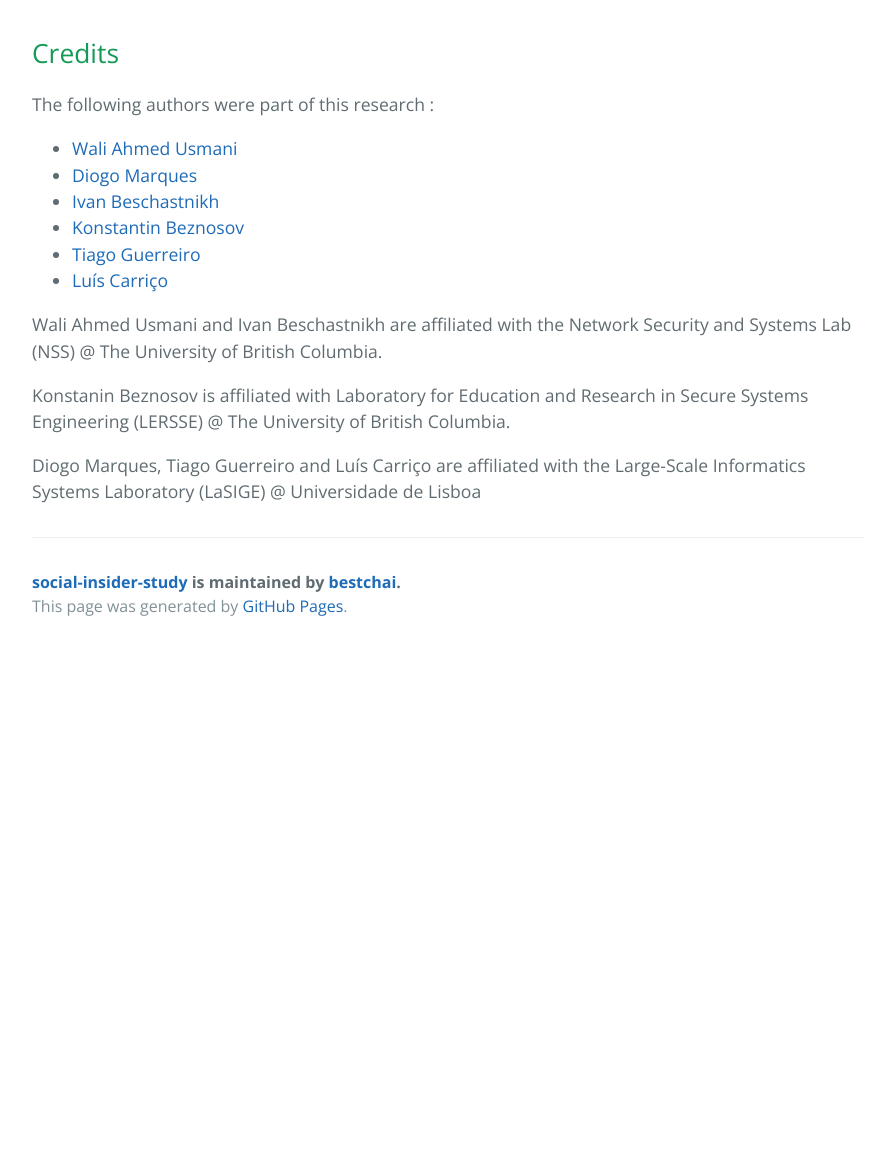
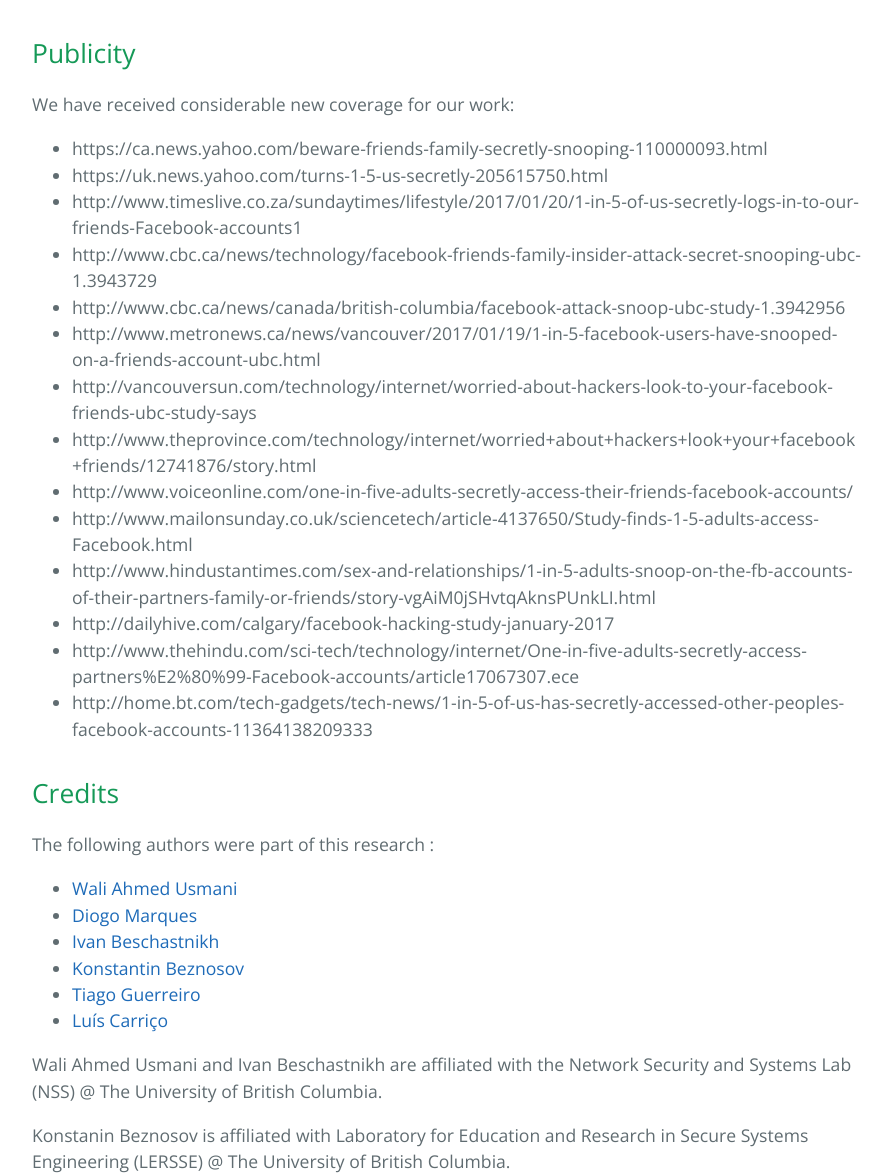
Before and after one commit to bestchai/social-insider-study, a Jekyll site: the page built from index.md, in a window 1280 px wide and 1400 px high, scrolled down 3665 px, cut to the strip 225-1400 px from the top of the window. Shown: the whole strip, without its empty margins (192-1087 px from the left). Built offline with Jekyll 4.4.1, drawn with Linux system fonts in a browser that asks for light colours; our own code applies the rules of GitHub Pages for plain Markdown files; before the commit the page ends 4540 px from its top, so only the background shows below that.

Commit message:
publicity

```diff
--- a/index.md
+++ b/index.md
@@ -53,6 +53,24 @@ We also developled a co-occurence table for one of the coders :
 
 <iframe width="800" height="500" src="https://docs.google.com/spreadsheets/d/1jKZ9CcnlwUb4nL3x25x89lueJlHMMEnWC3BmwH4l3GI/edit?usp=sharing" frameborder="0" allowfullscreen></iframe>
 
+## Publicity
+
+We have received considerable new coverage for our work:
+
+* https://ca.news.yahoo.com/beware-friends-family-secretly-snooping-110000093.html
+* https://uk.news.yahoo.com/turns-1-5-us-secretly-205615750.html
+* http://www.timeslive.co.za/sundaytimes/lifestyle/2017/01/20/1-in-5-of-us-secretly-logs-in-to-our-friends-Facebook-accounts1
+* http://www.cbc.ca/news/technology/facebook-friends-family-insider-attack-secret-snooping-ubc-1.3943729
+* http://www.cbc.ca/news/canada/british-columbia/facebook-attack-snoop-ubc-study-1.3942956
+* http://www.metronews.ca/news/vancouver/2017/01/19/1-in-5-facebook-users-have-snooped-on-a-friends-account-ubc.html
+* http://vancouversun.com/technology/internet/worried-about-hackers-look-to-your-facebook-friends-ubc-study-says
+* http://www.theprovince.com/technology/internet/worried+about+hackers+look+your+facebook+friends/12741876/story.html
+* http://www.voiceonline.com/one-in-five-adults-secretly-access-their-friends-facebook-accounts/
+* http://www.mailonsunday.co.uk/sciencetech/article-4137650/Study-finds-1-5-adults-access-Facebook.html
+* http://www.hindustantimes.com/sex-and-relationships/1-in-5-adults-snoop-on-the-fb-accounts-of-their-partners-family-or-friends/story-vgAiM0jSHvtqAknsPUnkLI.html
+* http://dailyhive.com/calgary/facebook-hacking-study-january-2017
+* http://www.thehindu.com/sci-tech/technology/internet/One-in-five-adults-secretly-access-partners%E2%80%99-Facebook-accounts/article17067307.ece
+* http://home.bt.com/tech-gadgets/tech-news/1-in-5-of-us-has-secretly-accessed-other-peoples-facebook-accounts-11364138209333
 
 ## Credits
 
```
